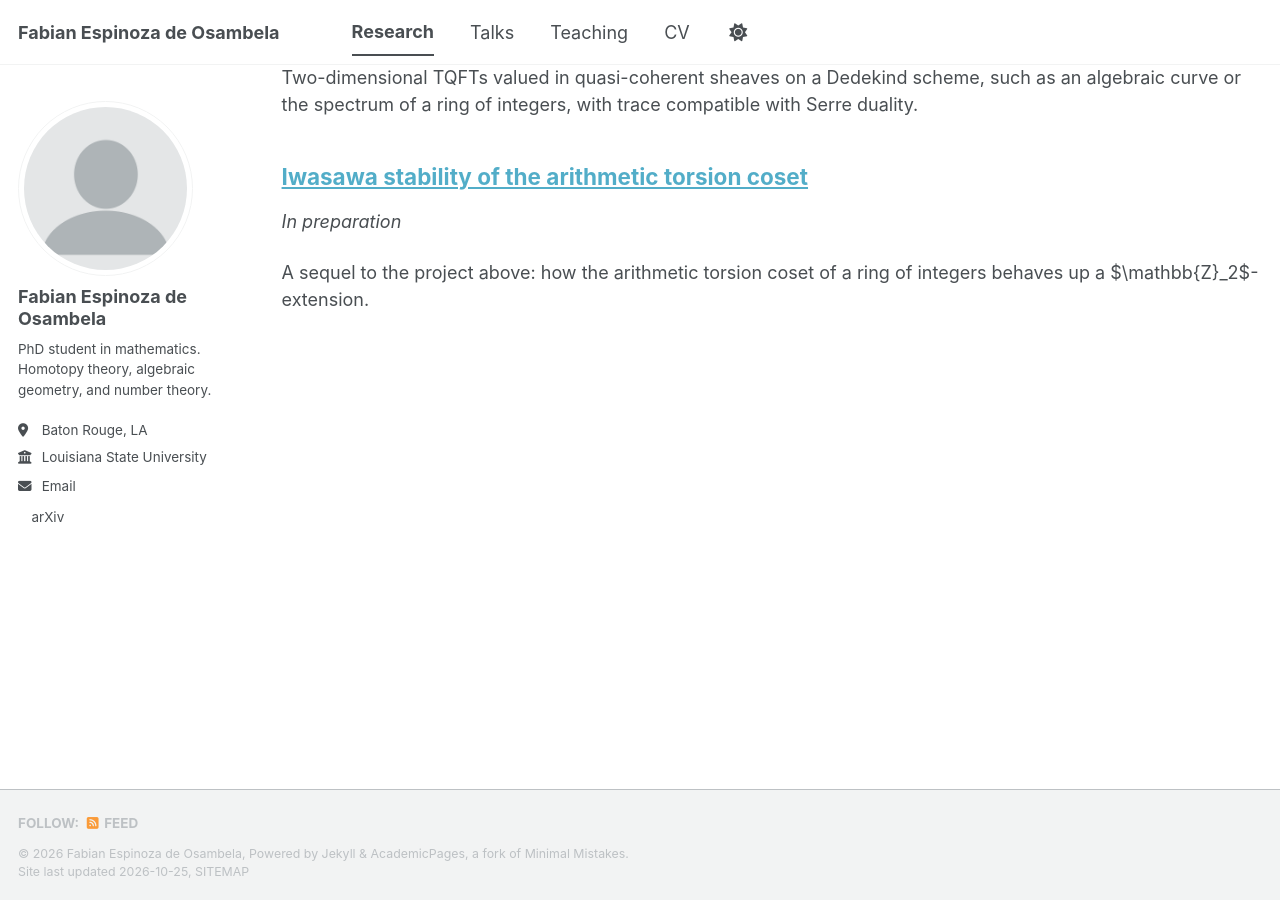
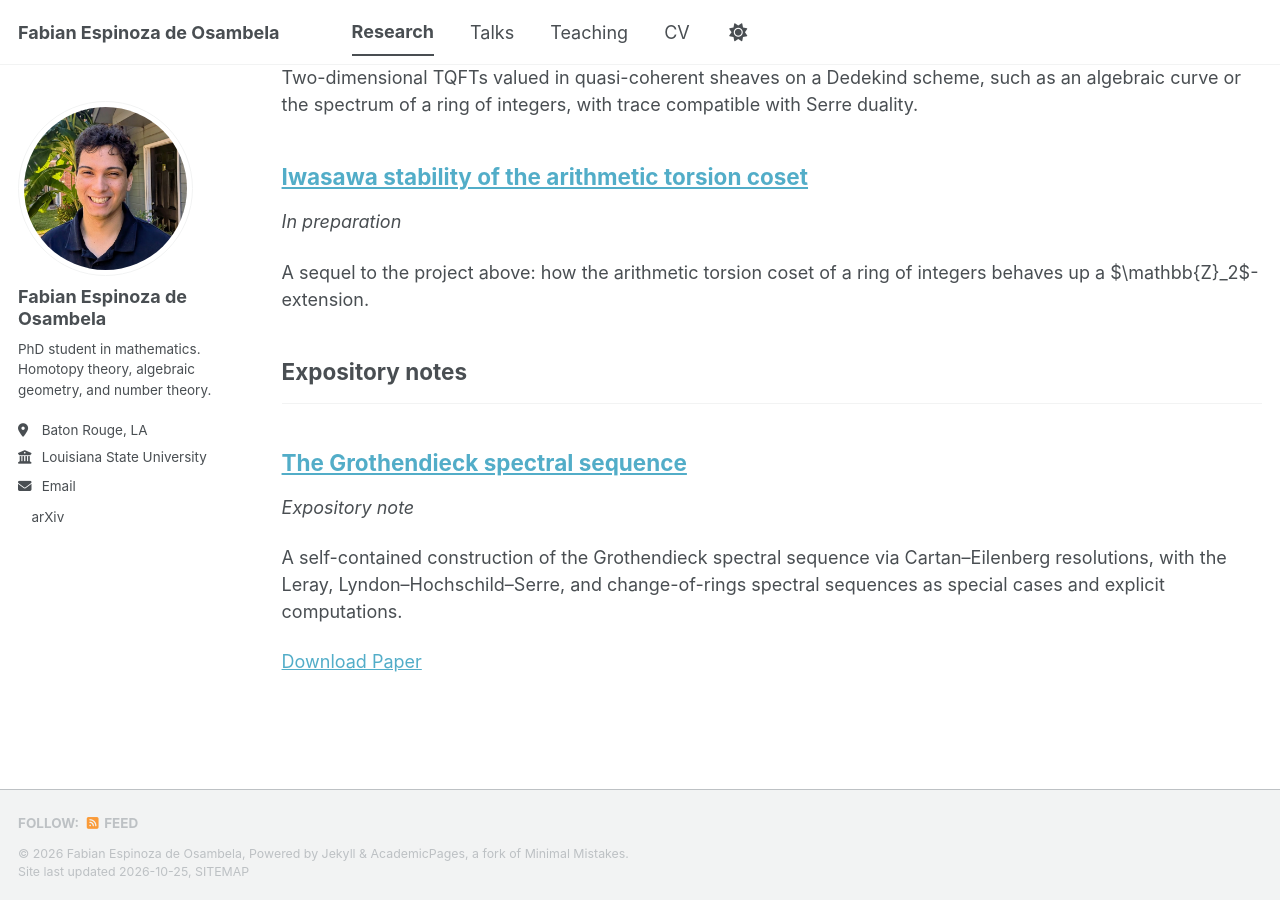
Before and after one commit to Fabes124/Fabes124.github.io, a Jekyll site: the page built from _pages/publications.html, in a window 1280 px wide and 900 px high, scrolled down 659 px. Built offline with Jekyll 4.4.1, drawn with Linux system fonts in a browser that asks for light colours; a style sheet for code colours, icons or effects is not loaded.

Commit message:
Add profile photo and Grothendieck spectral sequence note
Co-Authored-By: Claude Opus 5.5 <noreply@anthropic.com>
Claude-Session: https://claude.ai/code/session_0176dSsZE5FCwEZV8b1yScJd

```diff
--- a/_config.yml
+++ b/_config.yml
@@ -23,7 +23,7 @@ repository               : "Fabes124/Fabes124.github.io"
 #               Additional customization can be done by editing /_includes/author-profile.html
 author:
   # Biographic information
-  avatar           : "profile.png"
+  avatar           : "profile.jpg"
   name             : "Fabian Espinoza de Osambela"
   pronouns         : # example: "she/her"
   bio              : "PhD student in mathematics. Homotopy theory, algebraic geometry, and number theory."
--- /dev/null
+++ b/_publications/2026-10-14-grothendieck-spectral-sequence.md
@@ -0,0 +1,15 @@
+---
+title: "The Grothendieck spectral sequence"
+collection: publications
+category: expository
+permalink: /publication/grothendieck-spectral-sequence
+excerpt: 'A self-contained construction of the Grothendieck spectral sequence via Cartan–Eilenberg resolutions, with the Leray, Lyndon–Hochschild–Serre, and change-of-rings spectral sequences as special cases and explicit computations.'
+date: 2026-10-14
+venue: 'Expository note'
+paperurl: '/files/grothendieck-spectral-sequence.pdf'
+citation: 'F. M. Espinoza de Osambela. &quot;The Grothendieck spectral sequence.&quot; Expository note, 2026.'
+---
+
+Given left exact functors $F$ and $G$ between abelian categories, the Grothendieck spectral sequence computes the right derived functors of $G \circ F$ from those of $F$ and $G$. This note reviews derived functors and the spectral sequence of a filtered complex, builds the Grothendieck spectral sequence from a Cartan–Eilenberg resolution, and derives the five-term exact sequence. It then specializes to the Leray, Lyndon–Hochschild–Serre, and change-of-rings spectral sequences, with explicit computations including examples with nonzero differentials.
+
+[Download PDF](/files/grothendieck-spectral-sequence.pdf)
```
Also changed, not shown: README.md (+1 -1 lines), images/profile.jpg (added), images/profile.png (deleted), 1 other file.
